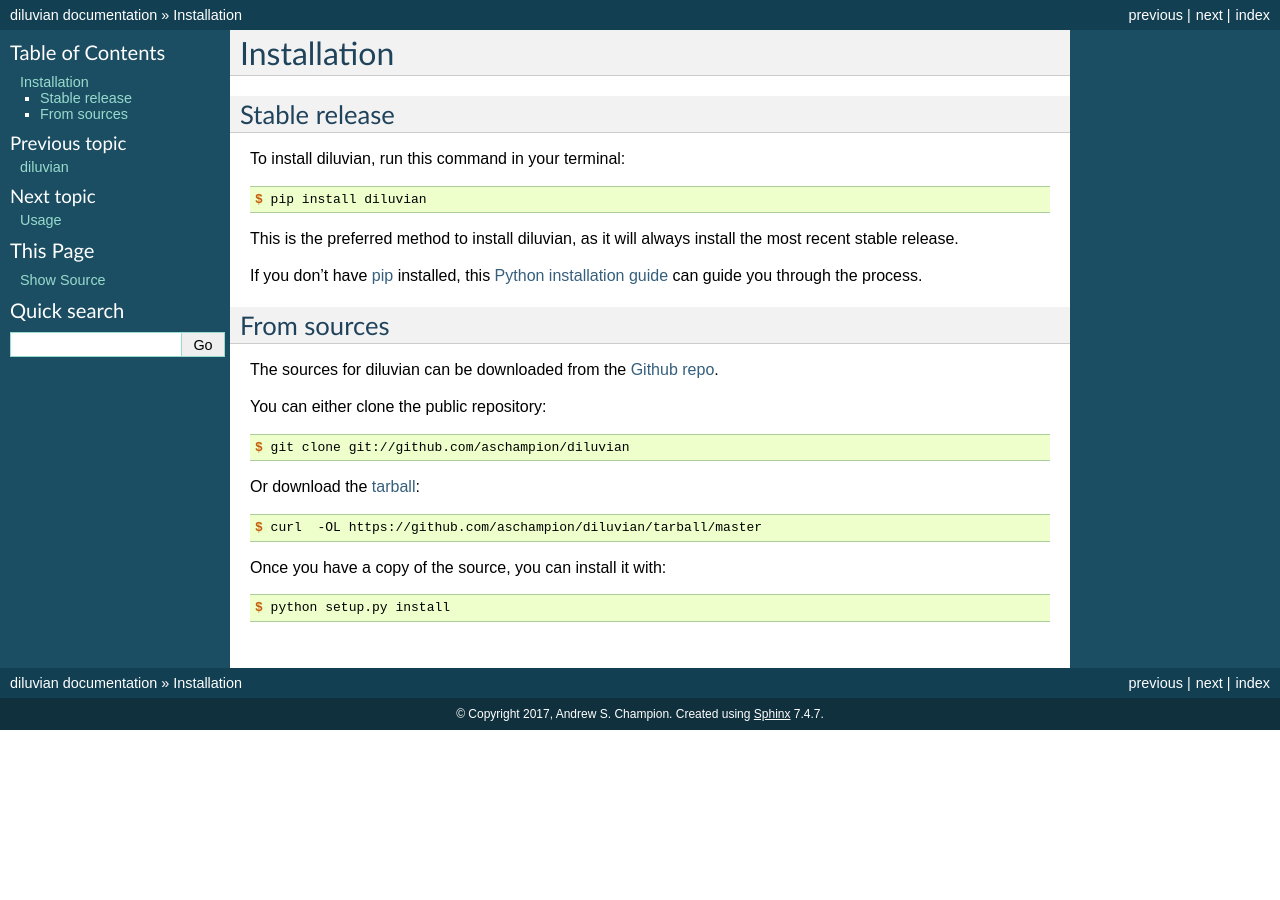
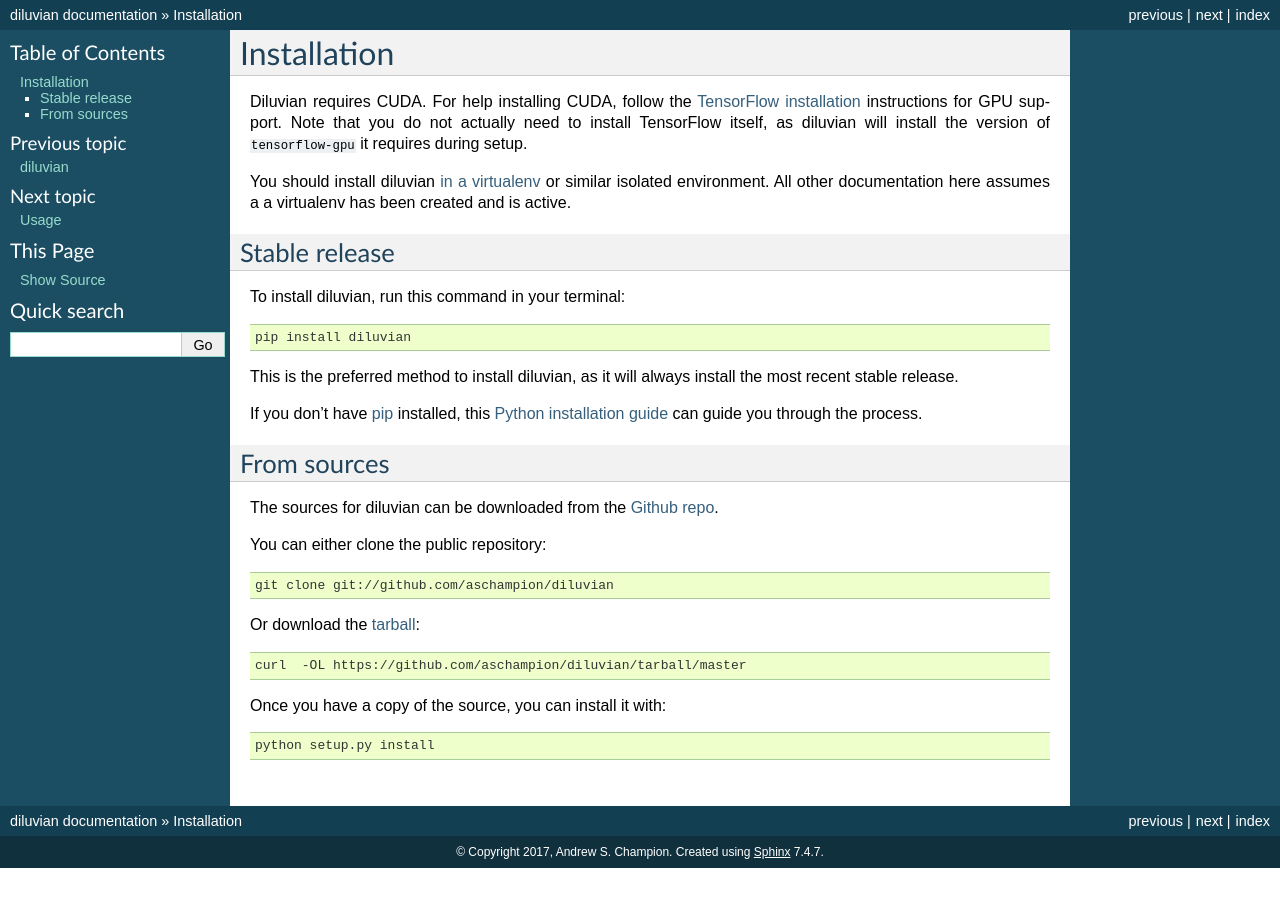
Before and after one commit to aschampion/diluvian, a Sphinx documentation site: the page built from docs/installation.rst, in a window 1280 px wide. Built offline with Sphinx 7.4.7, drawn with Linux system fonts in a browser that asks for light colours; the version number could not be read and is left out.

Commit message:
Docs: flesh out basic documentation

```diff
--- a/docs/conf.py
+++ b/docs/conf.py
@@ -42,6 +42,7 @@ import diluvian
 # extensions coming with Sphinx (named 'sphinx.ext.*') or your custom ones.
 extensions = ['sphinx.ext.autodoc',
               'sphinx.ext.autosummary',
+              'sphinx.ext.mathjax',
               'sphinx.ext.viewcode',
               'sphinxarg.ext',
               'numpydoc',]
@@ -262,7 +263,7 @@ texinfo_documents = [
      u'diluvian Documentation',
      u'Andrew S. Champion',
      'diluvian',
-     'One line description of project.',
+     'Flood filling networks for segmenting electron microscopy of neural tissue.',
      'Miscellaneous'),
 ]
 
--- a/docs/index.rst
+++ b/docs/index.rst
@@ -13,6 +13,7 @@ Contents:
    authors
    history
 
+
 Indices and tables
 ==================
 
--- a/docs/installation.rst
+++ b/docs/installation.rst
@@ -3,6 +3,17 @@
 ============
 Installation
 ============
+
+Diluvian requires CUDA. For help installing CUDA, follow the
+`TensorFlow installation <https://www.tensorflow.org/install/>`_ instructions
+for GPU support.
+Note that you do not actually need to install TensorFlow itself, as diluvian
+will install the version of ``tensorflow-gpu`` it requires during setup.
+
+You should install diluvian
+`in a virtualenv <http://docs.python-guide.org/en/latest/dev/virtualenvs/>`_
+or similar isolated environment. All other documentation here assumes a
+a virtualenv has been created and is active.
 
 
 Stable release
@@ -12,7 +23,7 @@ To install diluvian, run this command in your terminal:
 
 .. code-block:: console
 
-    $ pip install diluvian
+    pip install diluvian
 
 This is the preferred method to install diluvian, as it will always install the most recent stable release.
 
@@ -32,19 +43,19 @@ You can either clone the public repository:
 
 .. code-block:: console
 
-    $ git clone git://github.com/aschampion/diluvian
+    git clone git://github.com/aschampion/diluvian
 
 Or download the `tarball`_:
 
 .. code-block:: console
 
-    $ curl  -OL https://github.com/aschampion/diluvian/tarball/master
+    curl  -OL https://github.com/aschampion/diluvian/tarball/master
 
 Once you have a copy of the source, you can install it with:
 
 .. code-block:: console
 
-    $ python setup.py install
+    python setup.py install
 
 
 .. _Github repo: https://github.com/aschampion/diluvian
```
Also changed, not shown: other parts of docs/index.rst (+2 -2 lines), AUTHORS.rst (+29 -3 lines), README.rst (+83 -2 lines), docs/usage.rst (+104 -0 lines).
